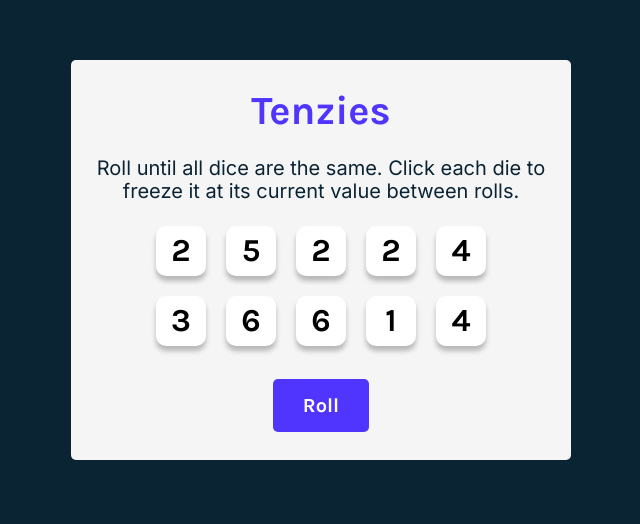
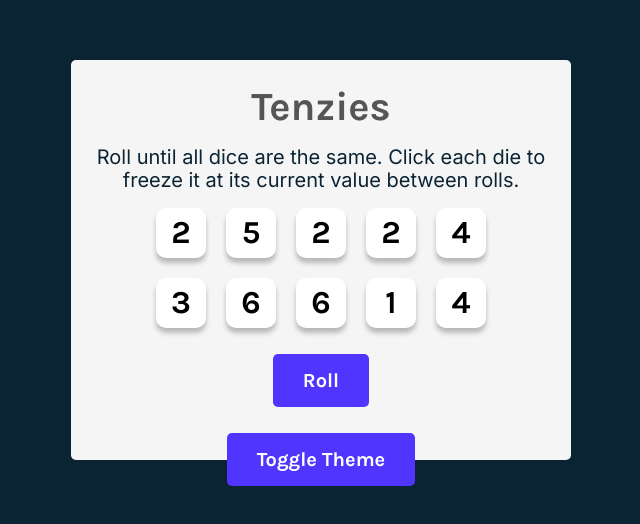
Before and after one commit to tak40/tenzies, a React (Vite) app: page / in a window 1280 px wide. Shown: the part 140-664 px from the top of the page, without its empty margins (319-959 px from the left). Built offline with nearby package versions, Linux system fonts and the light colour scheme.

Commit message:
Implement ThemeContext for Theme Switching

```diff
--- a/src/App.jsx
+++ b/src/App.jsx
@@ -1,5 +1,6 @@
 /** @format */
 import { useState, useEffect } from 'react'
+import { useTheme } from './ThemeContext'
 import { nanoid } from 'nanoid'
 import Confetti from 'react-confetti'
 import Die from '/components/Die.jsx'
@@ -7,6 +8,7 @@ import Die from '/components/Die.jsx'
 function App() {
     const [dice, setDice] = useState(allNewDice())
     const [tenzies, setTenzies] = useState(false)
+    const { theme, toggleTheme } = useTheme()
 
     useEffect(() => {
         const allHeld = dice.every(die => die.isHeld)
@@ -46,9 +48,9 @@ function App() {
                     return die.isHeld
                         ? die
                         : {
-                            ...die,
-                            value: Math.ceil(Math.random() * 6),
-                        }
+                              ...die,
+                              value: Math.ceil(Math.random() * 6),
+                          }
                 })
             )
         } else {
@@ -66,8 +68,18 @@ function App() {
         />
     ))
 
+    const handleThemeToggle = () => {
+        toggleTheme(
+            theme === 'classic'
+                ? 'neon'
+                : theme === 'neon'
+                ? 'retro'
+                : 'classic'
+        )
+    }
+
     return (
-        <main>
+        <main className={`theme-${theme}`}>
             {tenzies && <Confetti />}
             <h1 className="title">Tenzies</h1>
             <p className="instructions">
@@ -78,6 +90,7 @@ function App() {
             <button onClick={rollNewDice}>
                 {tenzies ? 'New Game' : 'Roll'}
             </button>
+            <button onClick={handleThemeToggle}>Toggle Theme</button>
         </main>
     )
 }
--- /dev/null
+++ b/src/ThemeContext.jsx
@@ -0,0 +1,18 @@
+import { createContext, useState, useContext } from 'react'
+
+const ThemeContext = createContext()
+
+export const useTheme = () => useContext(ThemeContext)
+
+export const ThemeProvider = ({ children }) => {
+    const [theme, setTheme] = useState('classic')
+    const toggleTheme = themeName => {
+        setTheme(themeName)
+    }
+
+    return (
+        <ThemeContext.Provider value={{ theme, toggleTheme }}>
+            {children}
+        </ThemeContext.Provider>
+    )
+}
--- a/src/index.jsx
+++ b/src/index.jsx
@@ -1,10 +1,16 @@
+/** @format */
+
 import React from 'react'
 import ReactDOM from 'react-dom/client'
+import { ThemeProvider } from './ThemeContext' // Import ThemeProvider
 import App from './App.jsx'
 import './style.css'
 
+// Wrap the App component with ThemeProvider to provide the theme context
 ReactDOM.createRoot(document.getElementById('root')).render(
-  <React.StrictMode>
-    <App />
-  </React.StrictMode>,
+    <React.StrictMode>
+        <ThemeProvider>
+            <App />
+        </ThemeProvider>
+    </React.StrictMode>
 )
--- a/src/style.css
+++ b/src/style.css
@@ -89,3 +89,22 @@ button:active {
     background: #4028cc;
     transform: scale(0.975);
 }
+
+.title {
+  transition: color 0.3s ease;
+}
+
+/* Classic theme */
+.theme-classic .title {
+  color: #555;
+}
+
+/* Neon theme */
+.theme-neon .title {
+  color: #0f0;
+}
+
+/* Retro theme */
+.theme-retro .title {
+  color: #f90;
+}
```
